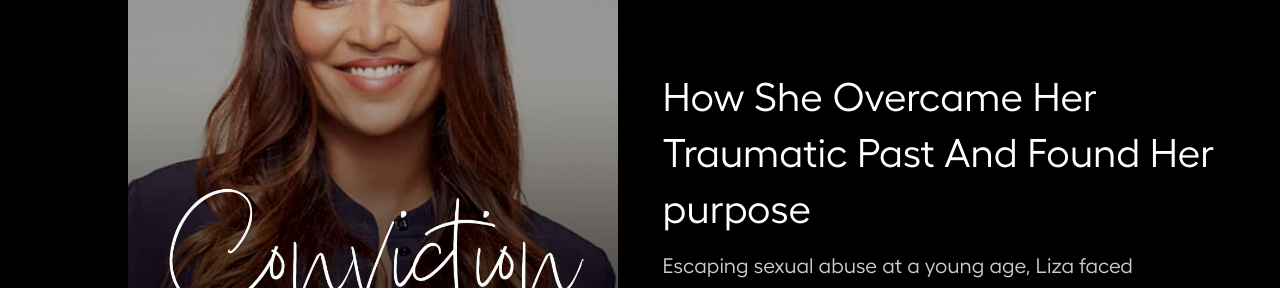
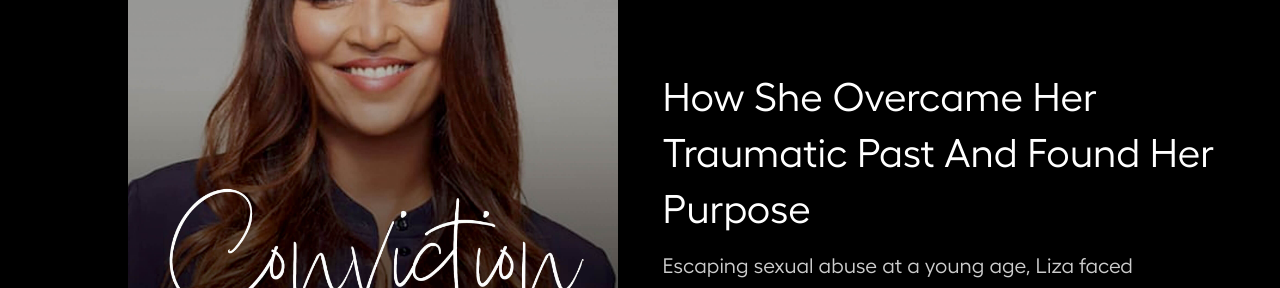
Before and after one commit to kurageOrg/liza-pavlakos, a Next.js app: page /book in a window 1280 px wide. Shown: the part 371-659 px from the top of the page. Built offline with nearby package versions, Linux system fonts and the light colour scheme; a web font is replaced by a local one.

Commit message:
spelling corrected

```diff
--- a/src/app/components/Book/firstSection.tsx
+++ b/src/app/components/Book/firstSection.tsx
@@ -18,7 +18,7 @@ const FirstSection = React.memo(() => {
           <p className={classes.dec}>
           By Liza Pavlakos
           </p>
-          <h3 className={classes.sub_heading}>How She Overcame Her Traumatic Past And Found Her purpose</h3>
+          <h3 className={classes.sub_heading}>How She Overcame Her Traumatic Past And Found Her Purpose</h3>
           <p className={classes.sub_dec}>
           Escaping sexual abuse at a young age, Liza faced homelessness. Domestic violence later left her physically scarred. Abducted and nearly murdered, she fell into depression and addiction. Yet, Liza rose above her traumas.  She became a successful entrepreneur and motivational speaker, using her story to inspire others to overcome adversity and achieve their full potential.
           </p>
```
